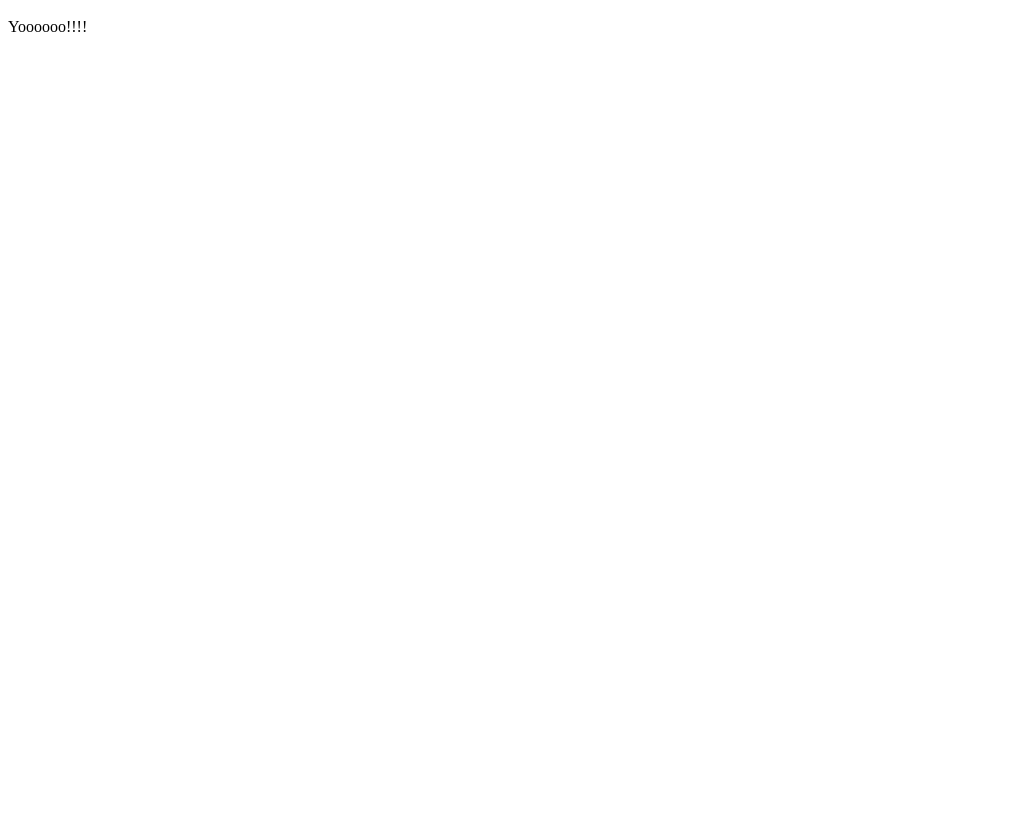
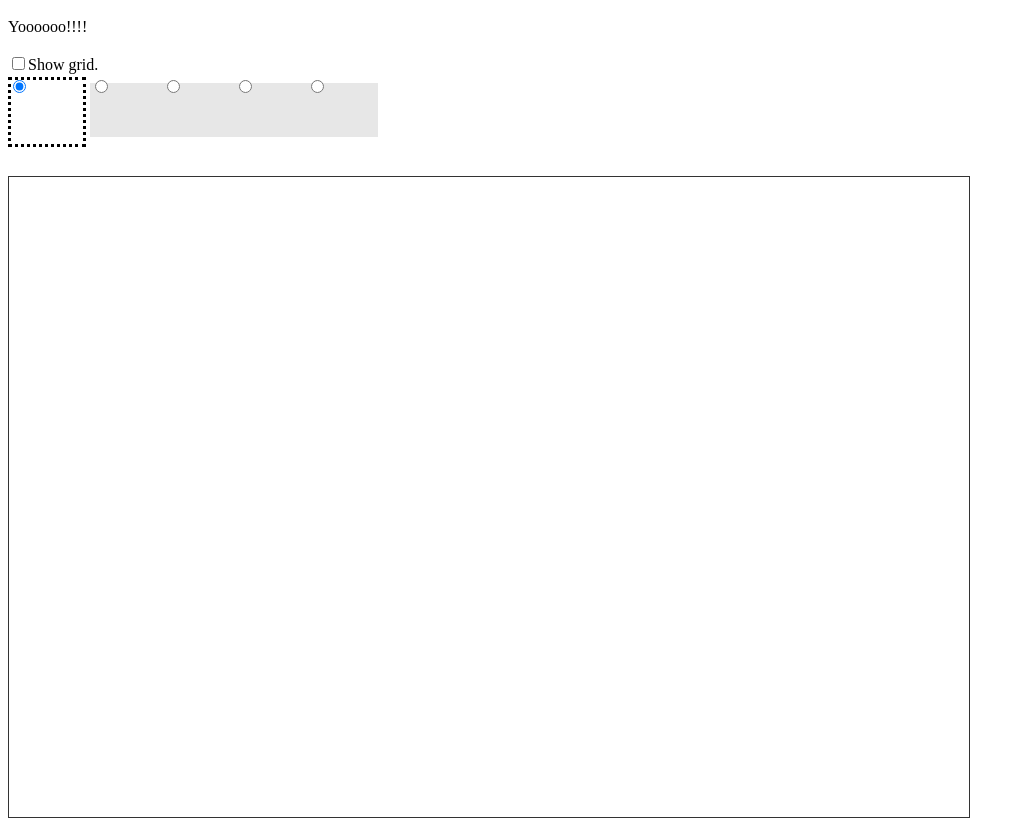
Before and after one commit to Benjins/GStudio, a plain HTML site: page index.html in a window 1280 px wide. Shown: the whole page, without its empty margins (0-1025 px from the left). Before the commit the page ends 800 px from the top, so only its background shows below. Drawn offline with Linux system fonts and the light colour scheme; grey boxes are pictures that could not be loaded.

Commit message:
Sprite selection and basic sprite background painting.

```diff
--- a/css/style.css
+++ b/css/style.css
@@ -1,3 +1,43 @@
 * {
 	line-height: 140%;
 }
+
+#game_canvas {
+	border: 1px solid #333;
+}
+
+#sprite_select input{
+	position:absolute;
+	z-index:999;
+}
+
+#sprite_select input:active  + .sprite_item,
+#sprite_select input:active  + .sprite_item {
+	opacity: .9;
+}
+#sprite_select input:checked + .sprite_item,
+#sprite_select input:checked + .sprite_item {
+	-webkit-filter: none;
+	   -moz-filter: none;
+			filter: none;
+}
+
+.sprite_item {
+	cursor:pointer;
+	display:inline-block;
+	background-size:contain;
+	width:72px;height:64px;
+	background-repeat:no-repeat;
+	-webkit-transition: all 50ms ease-in;
+	   -moz-transition: all 50ms ease-in;
+			transition: all 50ms ease-in;
+	-webkit-filter: brightness(1.4) grayscale(1) opacity(.7);
+	   -moz-filter: brightness(1.4) grayscale(1) opacity(.7);
+			filter: brightness(1.4) grayscale(1) opacity(.7);
+}
+
+.sprite_item:hover {
+	-webkit-filter: brightness(1.2) grayscale(.7) opacity(.9);
+	   -moz-filter: brightness(1.2) grayscale(.7) opacity(.9);
+			filter: brightness(1.2) grayscale(.7) opacity(.9);
+}
--- a/index.html
+++ b/index.html
@@ -11,7 +11,13 @@
 <body>
 	<p>Yoooooo!!!!</p>
 	<noscript><p>Unfortunately, this page requires JavaScript to run properly. Good call disabling it though.</p></noscript>
-	<canvas id='game_canvas' width='800px' height='600px'>
+	<input id='show_grid_cb' type='checkbox'>Show grid.</input>
+	<div id='sprite_select'>
+		<input id="sprite_input" type="radio" name="sprite_radio" value='-1' checked onclick='spritePaintingData.currentlySelectedSprite=parseInt(this.value);'/>
+		<label class="sprite_item" style='border-style: dotted;' for="sprite_input"></label>
+	</div>
+	<br />
+	<canvas id='game_canvas' width='960px' height='640px'>
 		<p>Ah whoops! Canvas rendering seems to be disabled...</p>
 	</canvas>
 </body>
--- a/js/core.js
+++ b/js/core.js
@@ -6,6 +6,12 @@ function CreateEntity(x, y, renderFunc) {
 
 	return entity;
 }
+
+var inputData = {
+	mouseDown: false,
+	mouseX: 0,
+	mouseY: 0
+};
 
 
 var allEntities = [];
@@ -16,7 +22,7 @@ function renderAllEntities(ctx) {
 	}
 }
 
-function CreateSprite(url) {
+function CreateSprite(url, idx) {
 	var sprite = {};
 	sprite.isLoaded = false;
 	sprite.dataUrl = url;
@@ -25,6 +31,26 @@ function CreateSprite(url) {
 	var img = new Image();
 	img.onload = function () {
 		sprite.isLoaded = true;
+		var spriteSelect = document.getElementById('sprite_select');
+		var input = document.createElement("input");
+
+		var handle = "sprite_radio_" + idx;
+
+		input.setAttribute("type", "radio");
+		input.setAttribute("name", "sprite_radio");
+		input.setAttribute("id", handle);
+		input.setAttribute("value", idx);
+		input.onclick = function() {
+			spritePaintingData.currentlySelectedSprite=parseInt(input.value);
+		};
+
+		var label = document.createElement("label");
+		label.setAttribute("for", handle);
+		label.setAttribute("class", "sprite_item");
+		label.style.backgroundImage = "url('" + url + "')";
+
+		spriteSelect.appendChild(input);
+		spriteSelect.appendChild(label);
 	}
 
 	img.src = url;
@@ -36,12 +62,10 @@ function CreateSprite(url) {
 
 var allSprites = [];
 
-// TODO: Defaults, remove this
-allSprites.push(CreateSprite("https://s.imgur.com/images/favicon-32x32.png"));
-allSprites.push(CreateSprite("https://i.imgur.com/S7fKdJu.gif"));
-allSprites.push(CreateSprite("https://www.codester.com/static/img/smileys/happy.png"));
-allSprites.push(CreateSprite("https://www.lf-empire.de/forum/images/smilies/hmph.png"));
-allSprites.push(CreateSprite("https://78.media.tumblr.com/avatar_3f9e26f4051c_16.pnj"));
+function AddSprite(url) {
+	var idx = allSprites.length;
+	allSprites.push(CreateSprite(url, idx));
+}
 
 var bgSpriteLayer = [];
 
@@ -58,7 +82,7 @@ function InitSpriteLayerWithSize(width, height) {
 	return layer;
 }
 
-var spriteSize = 16;
+var spriteSize = 32;
 
 function RenderSpriteLayer(ctx, layer) {
 	for (var idxX in layer) {
@@ -74,16 +98,101 @@ function RenderSpriteLayer(ctx, layer) {
 	}
 }
 
+function RenderGridForSprites(ctx) {
+	for (var idxX in bgSpriteLayer) {
+		ctx.moveTo(idxX * spriteSize, 0);
+		ctx.lineTo(idxX * spriteSize, ctx.canvas.height);
+	}
+
+	for (var idxY in bgSpriteLayer[0]) {
+		ctx.moveTo(0, idxY * spriteSize);
+		ctx.lineTo(ctx.canvas.width, idxY * spriteSize);
+	}
+
+	ctx.strokeStyle = "black";
+	ctx.stroke();
+}
+
+var spriteLayerSaveKey = '_bgSpriteLayer0';
+
+function SaveSpriteLayer() {
+	localStorage[spriteLayerSaveKey] = JSON.stringify(bgSpriteLayer);
+}
+
+function LoadSpriteLayer() {
+	bgSpriteLayer = JSON.parse(localStorage[spriteLayerSaveKey]);
+}
+
+var InteractionMode = {
+	BackgroundPainting: 0
+};
+
+var currentMode = InteractionMode.BackgroundPainting;
+
+var spritePaintingData = {
+	currentlySelectedSprite: -1
+};
+
 window.onload = function() {
+	{
+		// TODO: Defaults, remove this
+		AddSprite("https://s.imgur.com/images/favicon-32x32.png");
+		AddSprite("https://i.imgur.com/S7fKdJu.gif");
+		AddSprite("https://www.codester.com/static/img/smileys/happy.png");
+		AddSprite("https://www.lf-empire.de/forum/images/smilies/hmph.png");
+		AddSprite("https://78.media.tumblr.com/avatar_3f9e26f4051c_16.pnj");
+	}
+
 	var canvas = document.getElementById('game_canvas');
 	var ctx = canvas.getContext('2d');
 	var bgWidth = Math.ceil(canvas.width / spriteSize);
 	var bgHeight = Math.ceil(canvas.height / spriteSize);
-	bgSpriteLayer = InitSpriteLayerWithSize(bgWidth, bgHeight);
+
+	canvas.onmousedown = function(event) {
+		inputData.mouseDown = true;
+	}
+
+	canvas.onmouseup = function(event) {
+		inputData.mouseDown = false;
+	}
+
+	canvas.onmouseleave = function() {
+		inputData.mouseDown = false;
+	}
+
+	canvas.onmousemove = function(event) {
+		var rect = canvas.getBoundingClientRect();
+		inputData.mouseX = event.clientX - rect.left;
+		inputData.mouseY = event.clientY - rect.top;
+	}
+
+	var showGridCB = document.getElementById('show_grid_cb');
+
+	if (localStorage[spriteLayerSaveKey] != undefined) {
+		LoadSpriteLayer();
+	} else {
+		bgSpriteLayer = InitSpriteLayerWithSize(bgWidth, bgHeight);
+	}
+
+	setInterval(function() {
+		if (currentMode == InteractionMode.BackgroundPainting) {
+			if (inputData.mouseDown) {
+				var gridX = Math.floor(inputData.mouseX / spriteSize);
+				var gridY = Math.floor(inputData.mouseY / spriteSize);
+				bgSpriteLayer[gridX][gridY] = spritePaintingData.currentlySelectedSprite;
+			}
+		}
+	}, 16);
 
 	setInterval(function() {
 		ctx.clearRect(0, 0, canvas.width, canvas.height);
+		if (showGridCB.checked) {
+			RenderGridForSprites(ctx);
+		}
 		RenderSpriteLayer(ctx, bgSpriteLayer);
 		renderAllEntities(ctx);
-	}, 33);
+	}, 50);
+
+	// TODO: Better way?
+	setInterval(SaveSpriteLayer, 1000);
 }
```
